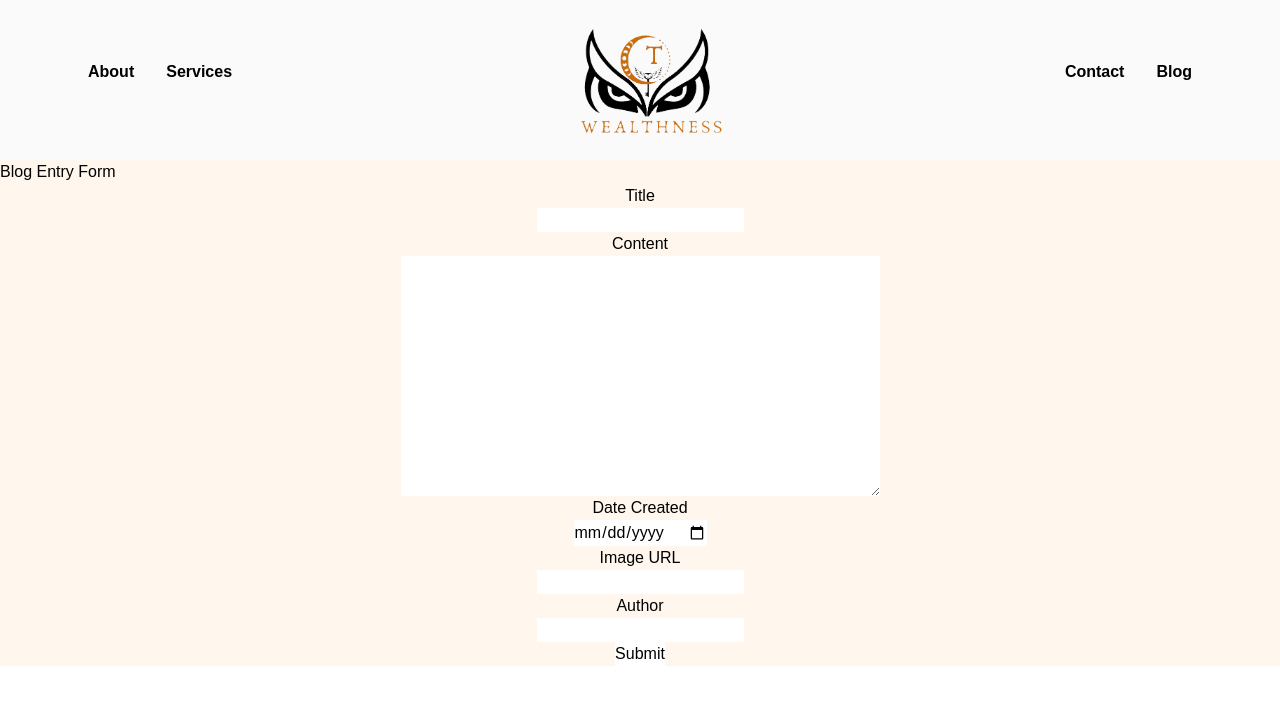
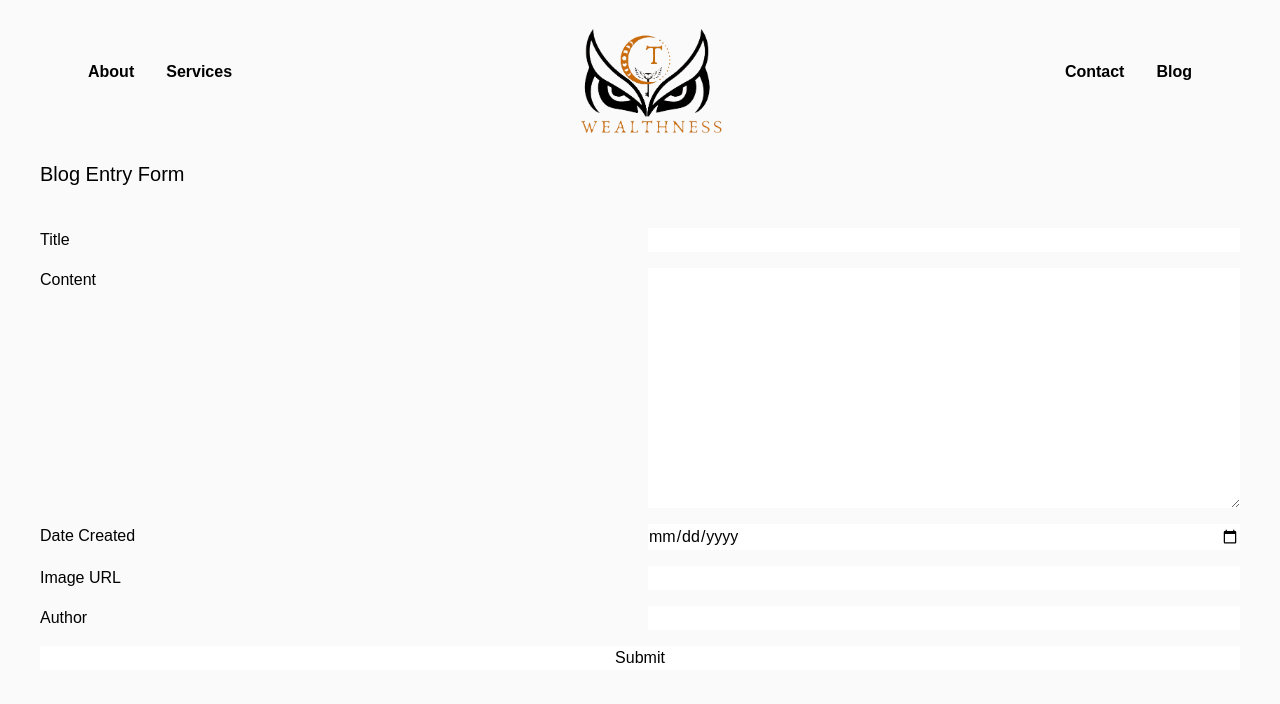
Before and after one commit to LindseyHsiao/OTWealthness, a React (Create React App) app: page /BlogForm in a window 1280 px wide. Shown: the top 704 px of the page. Built offline with nearby package versions, Linux system fonts and the light colour scheme; a web font is replaced by a local one.

Commit message:
style blog submit form

```diff
--- a/src/pages/BlogForm.js
+++ b/src/pages/BlogForm.js
@@ -2,10 +2,10 @@ import React from 'react'
 
 export default function BlogForm() {
     return (
-        <div className="bg-orange-50" flex flex-col items-center>
-            <h1>Blog Entry Form</h1>
+        <div className="bg-neutral-50">
+            <h1 className="text-xl pl-10" >Blog Entry Form</h1>
             <form action="">
-                <div className='flex flex-col items-center'>
+                <div className='grid grid-cols-2 gap-4 p-10'>
                     <label htmlFor="title">Title</label>
                     <input type="text" id='title' />
                     <label htmlFor="content" id='content'>Content</label>
@@ -16,7 +16,7 @@ export default function BlogForm() {
                     <input type="url" id='imageURL'/>
                     <label htmlFor="author">Author</label>
                     <input type="text" id='author' />
-                    <button className='bg-white' type='submit'>Submit</button>
+                    <button className='bg-white col-span-2 hover:bg-black hover:text-neutral-50' type='submit'>Submit</button>
                 </div>
             </form>
 
```
